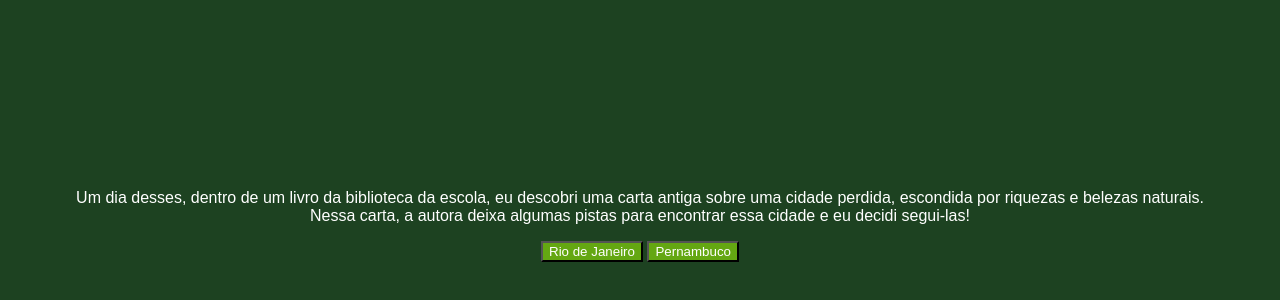
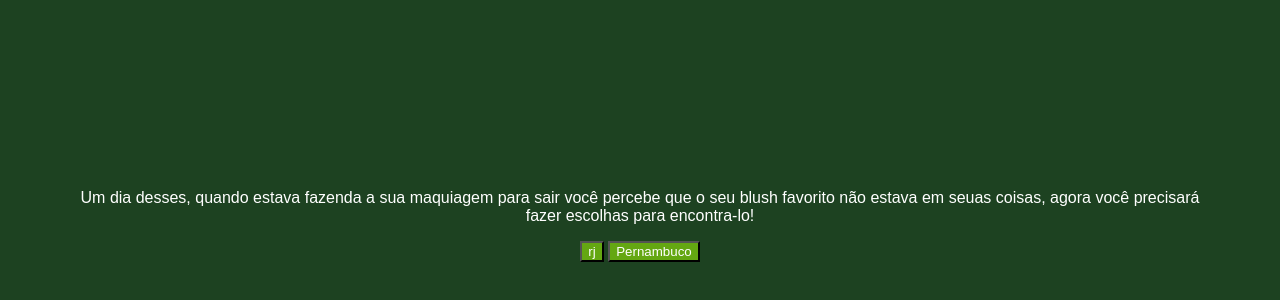
Before and after one commit to malore22/aventura, a plain HTML site: page index.html in a window 1280 px wide. Shown: the part 142-442 px from the top of the page. Drawn offline with Linux system fonts and the light colour scheme; a web font is replaced by a local one.

Commit message:
Update index.html

```diff
--- a/index.html
+++ b/index.html
@@ -14,8 +14,8 @@
     <main>
         <div class="passo ativo" id="passo-0">
             <img src="img/cenario-passo0.png" alt="">
-            <p>Um dia desses, dentro de um livro da biblioteca da escola, eu descobri uma carta antiga sobre uma cidade perdida, escondida por riquezas e belezas naturais. Nessa carta, a autora deixa algumas pistas para encontrar essa cidade e eu decidi segui-las!</p>
-            <button class="btn-proximo" data-proximo="1">Rio de Janeiro</button>
+            <p>Um dia desses, quando estava fazenda a sua maquiagem para sair você percebe que o seu blush favorito não estava em seuas coisas, agora você precisará fazer escolhas para encontra-lo!</p>
+            <button class="btn-proximo" data-proximo="1">rj</button>
             <button class="btn-proximo" data-proximo="2">Pernambuco</button>
         </div>
         <div class="passo" id="passo-1">
```
